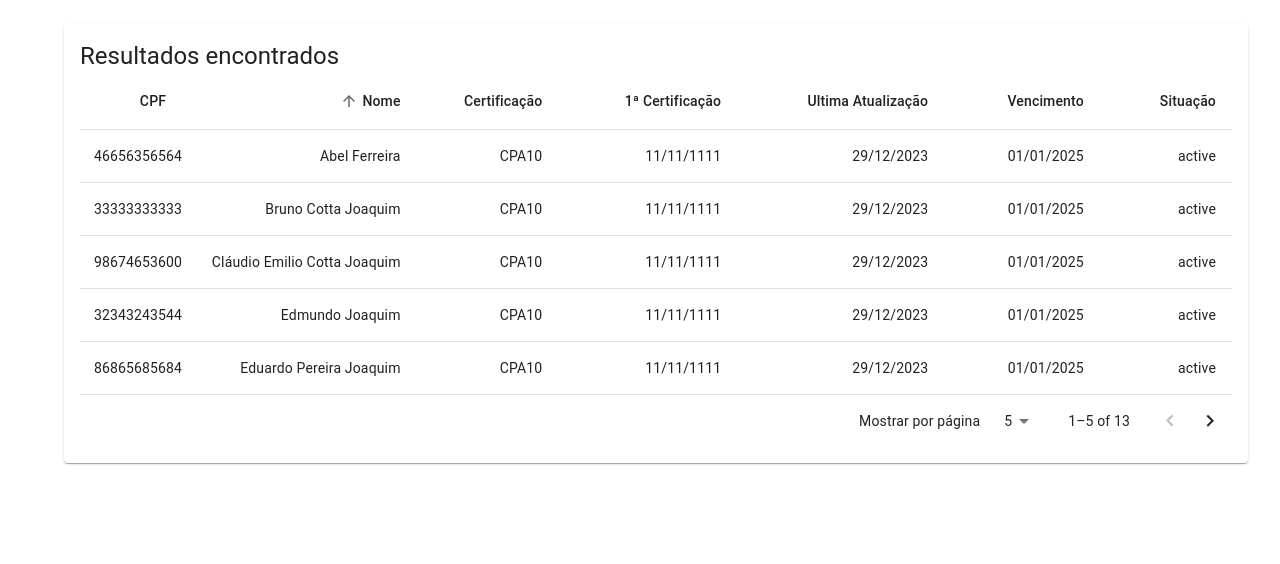
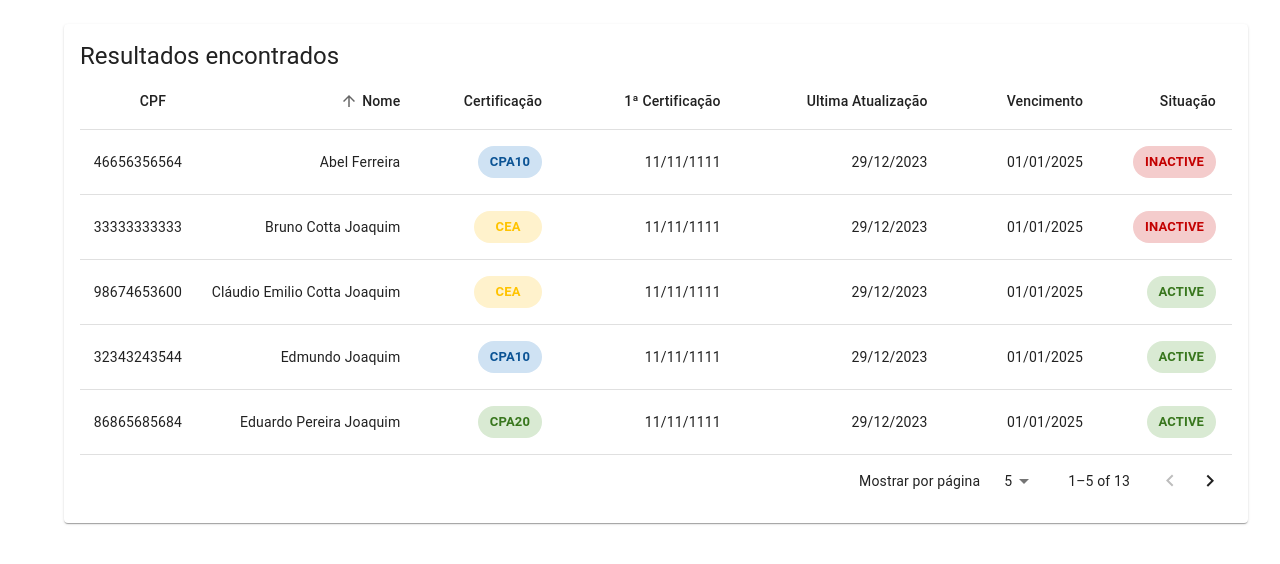
Before and after one commit to alexmacieldeveloper/anbima-certified-app, a React (Create React App) app: page / in a window 1280 px wide. Shown: the top 564 px of the page. Built offline with nearby package versions, Linux system fonts and the light colour scheme.

Commit message:
creating "tag" for certifications and status

```diff
--- a/src/components/TableCertification.js
+++ b/src/components/TableCertification.js
@@ -1,5 +1,6 @@
 import { useState, useMemo } from 'react'
 import Box from '@mui/material/Box';
+import Chip from '@mui/material/Chip';
 import Container from '@mui/material/Container';
 import Typography from '@mui/material/Typography';
 import PropTypes from 'prop-types';
@@ -27,19 +28,19 @@ function createData(id, name, certification, firstCertification, lastUpdate, mat
 }
 
 const rows = [
-    createData(98674653600, 'Cláudio Emilio Cotta Joaquim', 'CPA10', '11/11/1111', '29/12/2023', '01/01/2025', 'active'),
-    createData(11111111111, 'Joao Luiz Cotta Joaquim', 'CPA10', '11/11/1111', '29/12/2023', '01/01/2025', 'active'),
-    createData(22222222222, 'Roberto Cotta Joaquim', 'CPA10', '11/11/1111', '29/12/2023', '01/01/2025', 'active'),
-    createData(33333333333, 'Bruno Cotta Joaquim', 'CPA10', '11/11/1111', '29/12/2023', '01/01/2025', 'active'),
-    createData(44444444444, 'Marcos Aurelio Cotta Joaquim', 'CPA10', '11/11/1111', '29/12/2023', '01/01/2025', 'active'),
-    createData(55555555555, 'Peietro Cotta Joaquim', 'CPA10', '11/11/1111', '29/12/2023', '01/01/2025', 'active'),
-    createData(66666666666, 'Luiz  Cotta Joaquim', 'CPA10', '11/11/1111', '29/12/2023', '01/01/2025', 'active'),
-    createData(77777777777, 'Mauricio Roger Joaquim', 'CPA10', '11/11/1111', '29/12/2023', '01/01/2025', 'inactive'),
-    createData(46656356564, 'Abel Ferreira', 'CPA10', '11/11/1111', '29/12/2023', '01/01/2025', 'active'),
-    createData(86865685684, 'Eduardo Pereira Joaquim', 'CPA10', '11/11/1111', '29/12/2023', '01/01/2025', 'active'),
-    createData(32343243544, 'Edmundo Joaquim', 'CPA10', '11/11/1111', '29/12/2023', '01/01/2025', 'active'),
-    createData(76888880453, 'Francisco Jorge', 'CPA10', '11/11/1111', '29/12/2023', '01/01/2025', 'inactive'),
-    createData(14135352644, 'Gustavo Gomez', 'CPA10', '11/11/1111', '29/12/2023', '01/01/2025', 'active'),
+    createData(98674653600, 'Cláudio Emilio Cotta Joaquim', 'CEA', '11/11/1111', '29/12/2023', '01/01/2025', 'ACTIVE'),
+    createData(11111111111, 'Joao Luiz Cotta Joaquim', 'CPA10', '11/11/1111', '29/12/2023', '01/01/2025', 'ACTIVE'),
+    createData(22222222222, 'Roberto Cotta Joaquim', 'CPA20', '11/11/1111', '29/12/2023', '01/01/2025', 'ACTIVE'),
+    createData(33333333333, 'Bruno Cotta Joaquim', 'CEA', '11/11/1111', '29/12/2023', '01/01/2025', 'INACTIVE'),
+    createData(44444444444, 'Marcos Aurelio Cotta Joaquim', 'CPA10', '11/11/1111', '29/12/2023', '01/01/2025', 'ACTIVE'),
+    createData(55555555555, 'Peietro Cotta Joaquim', 'CPA20', '11/11/1111', '29/12/2023', '01/01/2025', 'ACTIVE'),
+    createData(66666666666, 'Luiz  Cotta Joaquim', 'CPA10', '11/11/1111', '29/12/2023', '01/01/2025', 'ACTIVE'),
+    createData(77777777777, 'Mauricio Roger Joaquim', 'CPA10', '11/11/1111', '29/12/2023', '01/01/2025', 'INACTIVE'),
+    createData(46656356564, 'Abel Ferreira', 'CPA10', '11/11/1111', '29/12/2023', '01/01/2025', 'INACTIVE'),
+    createData(86865685684, 'Eduardo Pereira Joaquim', 'CPA20', '11/11/1111', '29/12/2023', '01/01/2025', 'ACTIVE'),
+    createData(32343243544, 'Edmundo Joaquim', 'CPA10', '11/11/1111', '29/12/2023', '01/01/2025', 'ACTIVE'),
+    createData(76888880453, 'Francisco Jorge', 'CEA', '11/11/1111', '29/12/2023', '01/01/2025', 'INACTIVE'),
+    createData(14135352644, 'Gustavo Gomez', 'CPA10', '11/11/1111', '29/12/2023', '01/01/2025', 'ACTIVE'),
   ];
 
 function descendingComparator(a, b, orderBy) {
@@ -259,11 +260,25 @@ export const TableCertification = () => {
                                 >
                                     {row.name}
                                 </TableCell>
-                                <TableCell align="right">{row.certification}</TableCell>
+                                <TableCell align="right">
+                                  {row.certification === "CPA10" ?
+                                    <Chip label={row.certification} sx={{ color: '#0b5394', bgcolor: '#cfe2f3', fontWeight: 'bold'}}/>
+                                      : row.certification === "CPA20" ?
+                                    <Chip label={row.certification} sx={{ color: '#38761d', bgcolor: '#d9ead3', fontWeight: 'bold'}}/>
+                                      :
+                                    <Chip label={row.certification} sx={{ color: '#FFC300', bgcolor: '#fff2cc', fontWeight: 'bold', width: '68px'}}/>
+                                  }
+                                </TableCell>
                                 <TableCell align="right">{row.firstCertification}</TableCell>
                                 <TableCell align="right">{row.lastUpdate}</TableCell>
                                 <TableCell align="right">{row.maturity}</TableCell>
-                                <TableCell align="right">{row.situation}</TableCell>
+                                <TableCell align="right">
+                                  {row.situation === 'ACTIVE' ?
+                                    <Chip label={row.situation} sx={{ color: '#38761d', bgcolor: '#d9ead3', fontWeight: 'bold'}}/>
+                                  :
+                                    <Chip label={row.situation} sx={{ color: '#c30101', bgcolor: '#f4cccc', fontWeight: 'bold'}}/>
+                                  }
+                                </TableCell>
                             </TableRow>
                             );
                         })}
```
